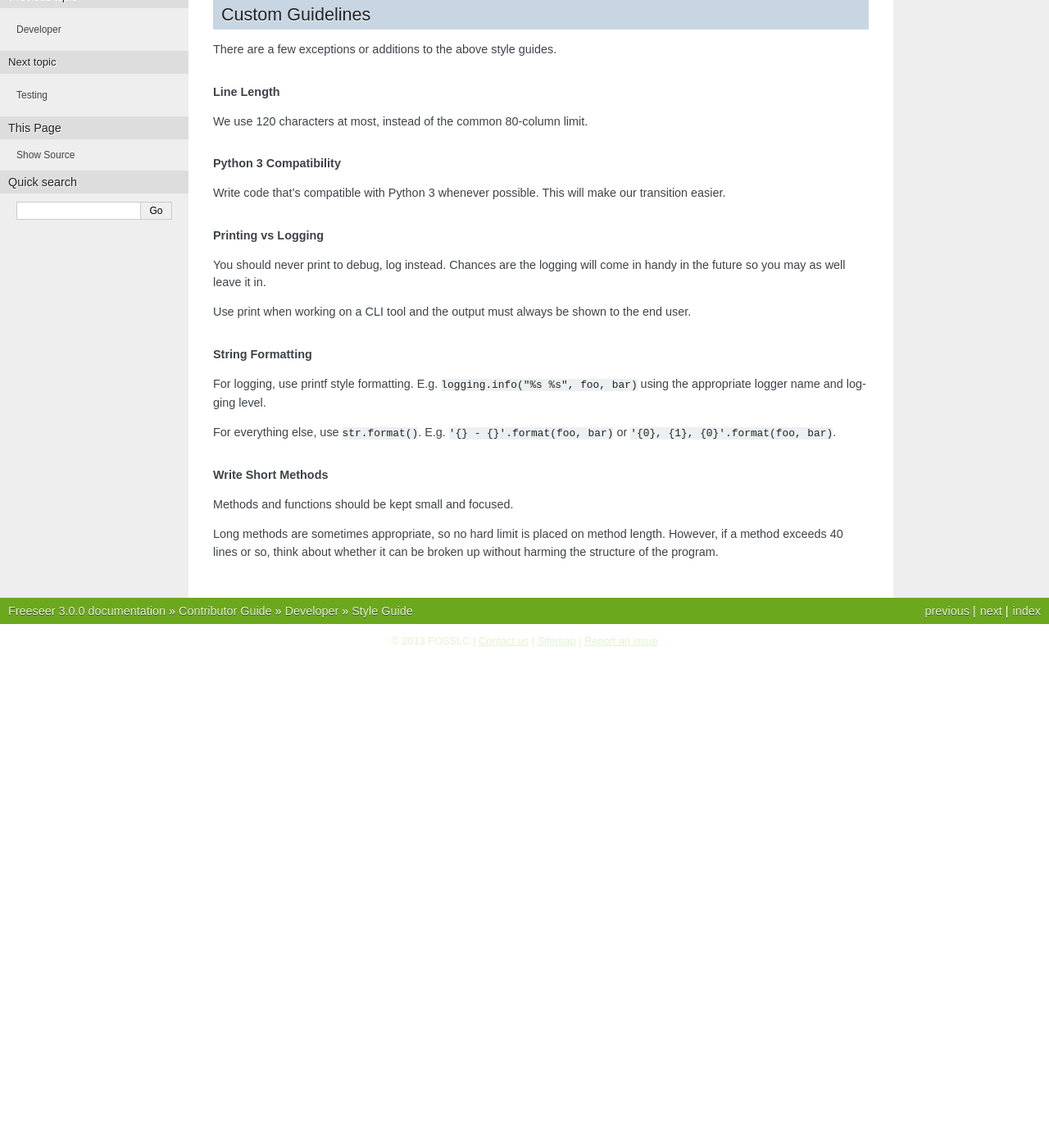
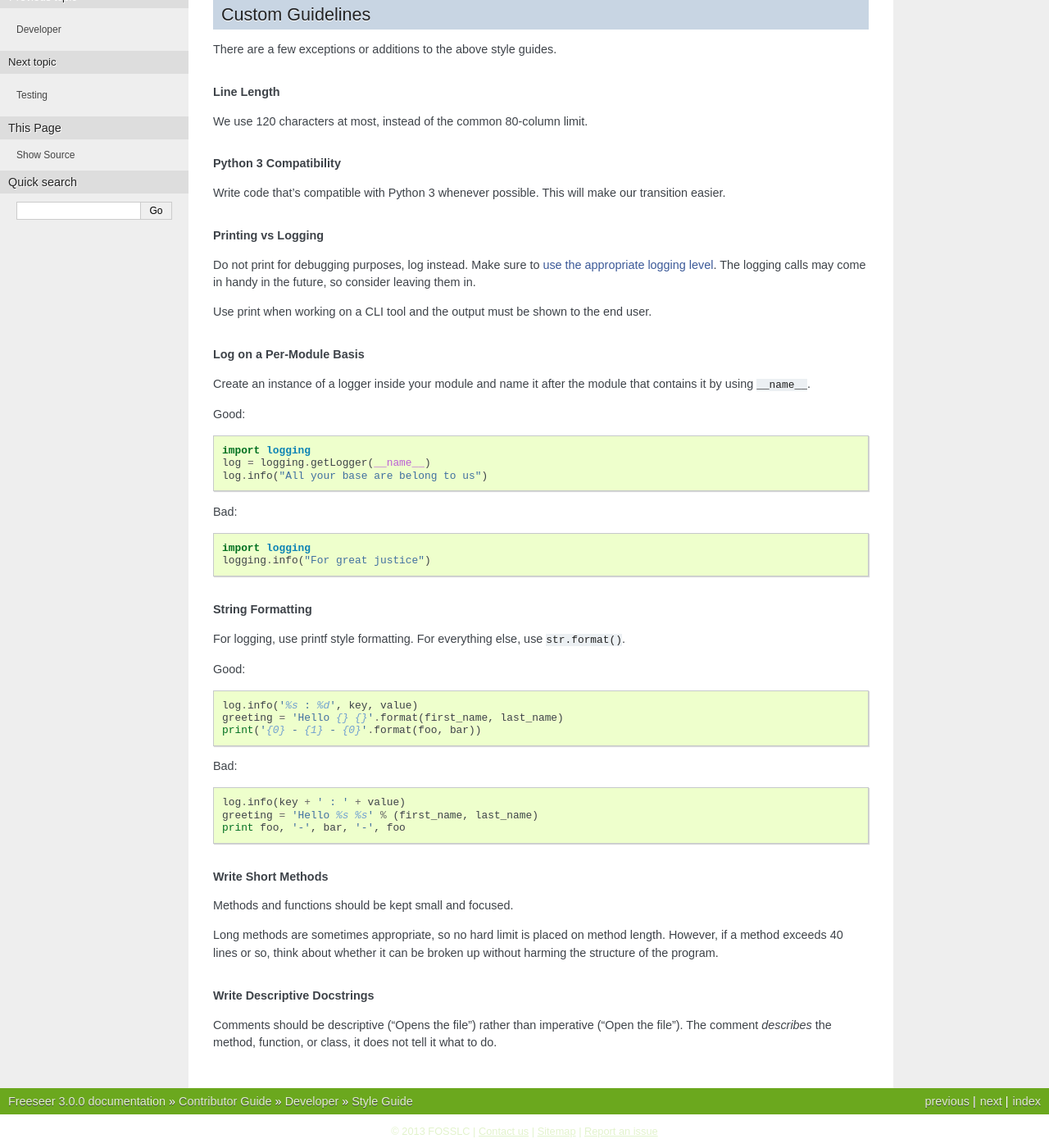
Before and after one commit to Freeseer/freeseer, a Sphinx documentation site: the page built from source/contribute/developers/styleguide.rst, in a window 1280 px wide and 1400 px high, scrolled down 298 px. Shown: the whole window at 82% size. Built offline with Sphinx 7.4.7, drawn with Linux system fonts in a browser that asks for light colours; before the commit the page ends 1100 px from its top, so only the background shows below that.

Commit message:
Update styleguide
- Use better wording

- Link to logging levels

- Add guideline for logging on a module basis

- Use better examples for string formatting guideline

- Add guideline for descriptive docstrings
  Fixes Freeseer/freeseer#412

```diff
--- a/source/contribute/developers/styleguide.rst
+++ b/source/contribute/developers/styleguide.rst
@@ -30,19 +30,45 @@ transition easier.
 
 .. rubric:: Printing vs Logging
 
-You should never print to debug, log instead. Chances are the logging will
-come in handy in the future so you may as well leave it in.
+Do not print for debugging purposes, log instead. Make sure to `use the
+appropriate logging level
+<http://docs.python.org/2/howto/logging.html#when-to-use-logging>`_.
+The logging calls may come in handy in the future, so consider leaving them in.
 
-Use print when working on a CLI tool and the output must always be shown to the
-end user.
+Use print when working on a CLI tool and the output must be shown to the end user.
+
+.. rubric:: Log on a Per-Module Basis
+
+Create an instance of a logger inside your module and name it after the module
+that contains it by using ``__name__``.
+
+Good::
+
+  import logging
+  log = logging.getLogger(__name__)
+  log.info("All your base are belong to us")
+
+Bad::
+
+  import logging
+  logging.info("For great justice")
 
 .. rubric:: String Formatting
 
-For logging, use printf style formatting. E.g. ``logging.info("%s %s", foo, bar)``
-using the appropriate logger name and logging level.
+For logging, use printf style formatting.
+For everything else, use ``str.format()``.
 
-For everything else, use ``str.format()``. E.g. ``'{} - {}'.format(foo, bar)``
-or ``'{0}, {1}, {0}'.format(foo, bar)``.
+Good::
+
+  log.info('%s : %d', key, value)
+  greeting = 'Hello {} {}'.format(first_name, last_name)
+  print('{0} - {1} - {0}'.format(foo, bar))
+
+Bad::
+
+  log.info(key + ' : ' + value)
+  greeting = 'Hello %s %s' % (first_name, last_name)
+  print foo, '-', bar, '-', foo
 
 .. rubric:: Write Short Methods
 
@@ -51,3 +77,9 @@ Methods and functions should be kept small and focused.
 Long methods are sometimes appropriate, so no hard limit is placed on method
 length. However, if a method exceeds 40 lines or so, think about whether it can
 be broken up without harming the structure of the program.
+
+.. rubric:: Write Descriptive Docstrings
+
+Comments should be descriptive ("Opens the file") rather than imperative ("Open
+the file"). The comment *describes* the method, function, or class, it does not
+tell it what to do.
```
